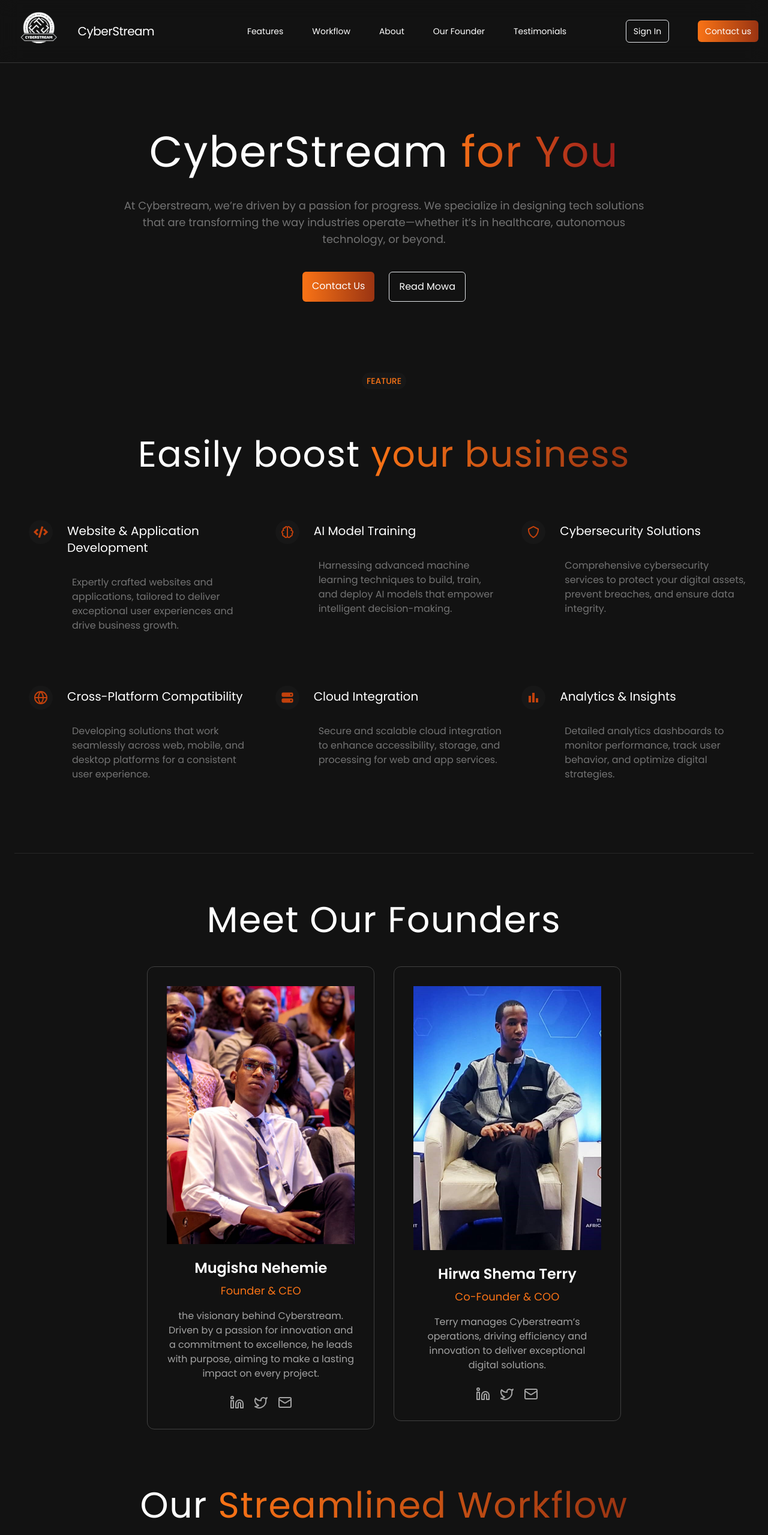
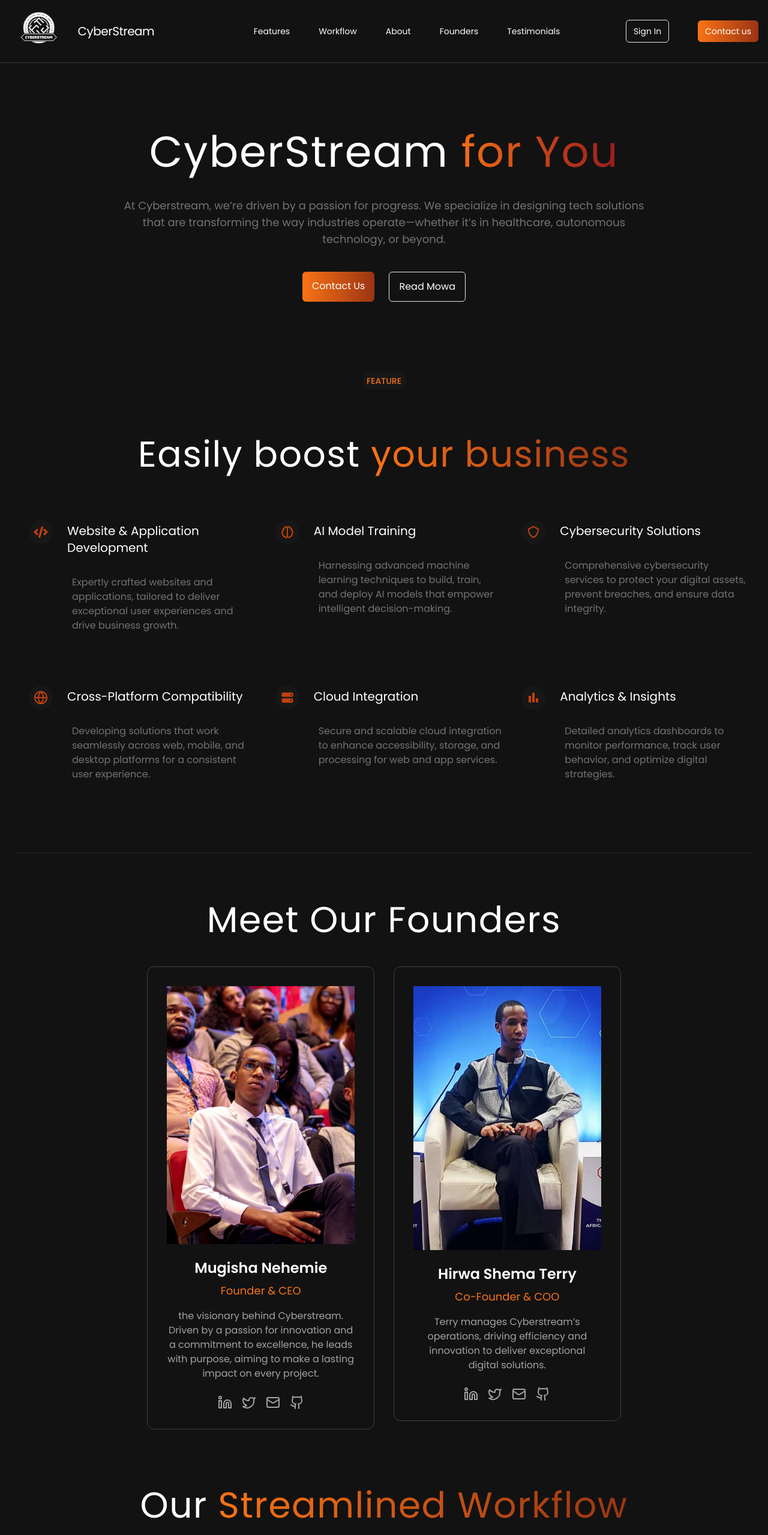
Before and after one commit to hirwaterry/cyberstream, a React (Vite) app: page / in a window 1280 px wide. Shown: the top 2559 px of the page at 60% size. Built offline with nearby package versions, Linux system fonts and the light colour scheme.

Commit message:
about
about

```diff
--- a/src/components/AboutUs.jsx
+++ b/src/components/AboutUs.jsx
@@ -2,9 +2,10 @@ import React from "react";
 import { FaRegHandshake, FaAward, FaUserTie } from "react-icons/fa"; // Core values icons
 import { aboutUsData } from "../constants"; // Data from constants.js
 
+
 const AboutUs = () => {
   return (
-    <div className="py-20 bg-neutral-900 text-white">
+    <div className="py-20 px-20 bg-neutral-900 text-white">
       {/* Header Section */}
       <div className="max-w-7xl mx-auto px-6 text-center mb-16">
         <h2 className="text-3xl sm:text-5xl lg:text-6xl tracking-wide mb-4">
--- a/src/components/Founders.jsx
+++ b/src/components/Founders.jsx
@@ -1,5 +1,6 @@
-import { Linkedin, Twitter, Mail } from "lucide-react"; // Import social icons
+import { Linkedin, Twitter, Mail, Github } from "lucide-react"; // Import social icons
 import { founderProfiles } from "../constants"; // Replace `pricingOptions` with `founderProfiles`
+import { Link } from "react-router-dom";
 
 const Profiles = () => {
   return (
@@ -46,6 +47,15 @@ const Profiles = () => {
                     <Mail className="text-neutral-400 hover:text-orange-500" />
                   </a>
                 )}
+                {profile.github && (
+                  <Link
+                    to={profile.github}
+                    target="_blank"
+                    rel="noopener noreferrer"
+                  >
+                    <Github className="text-neutral-400 hover:text-orange-500" />
+                  </Link>
+                )}
               </div>
             </div>
           </div>
--- a/src/components/Navbar.jsx
+++ b/src/components/Navbar.jsx
@@ -12,7 +12,7 @@ const Navbar = () => {
   };
 
   return (
-    <nav className="sticky top-0 z-50 py-3 backdrop-blur-lg border-b border-neutral-700/80">
+    <nav className="sticky top-0 z-50 py-3 backdrop-blur-sm border-b border-neutral-700/80">
       <div className="container px-4 mx-auto relative lg:text-sm">
         <div className="flex justify-between items-center">
           <div className="flex items-center flex-shrink-0">
@@ -23,8 +23,9 @@ const Navbar = () => {
             {navItems.map((item, index) => (
               <li key={index}>
                 <Link
-                  to={`#${item.label.toLowerCase()}`}
+                  to={`${item.href.toLowerCase()}`}
                   onClick={(e) => {
+                    if((!item.href.includes('#')) && (location.pathname == '/')) return;
                     e.preventDefault(); // Prevent default link behavior
                     const targetSection = document.getElementById(
                       item.label.toLowerCase()
@@ -78,7 +79,11 @@ const Navbar = () => {
         )}
       </div>
     </nav>
+
+
   );
+
+
 };
 
 export default Navbar;
--- a/src/constants/index.jsx
+++ b/src/constants/index.jsx
@@ -58,6 +58,7 @@ export const founderProfiles = [
     linkedin: "https://www.linkedin.com/in/nehemie-mugisha-799a7326b?utm_source=share&utm_campaign=share_via&utm_content=profile&utm_medium=android_app  ",
     twitter: "https://x.com/MugishaNehemie",
     email: "nehemiemugisha06@gmail.com",
+    github: "https://github.com/nehemiemugisha",
   },
   {
     name: "Hirwa Shema Terry",
@@ -67,6 +68,7 @@ export const founderProfiles = [
     linkedin: "https://www.linkedin.com/in/terry-hirwa/",
     twitter: "https://x.com/HirwaTerry",
     email: "hirwa.terry@gmail.com",
+    github: "https://github.com/hirwaterry",
   },
 
   // Add more profiles as needed
@@ -116,7 +118,7 @@ export const navItems = [
   { label: "Features", href: "#features" },
   { label: "Workflow", href: "#workflow" },
   { label: "About", href: "/about" },
-  { label: "Our Founder", href: "#founders" },
+  { label: "Founders", href: "#founders" },
   { label: "Testimonials", href: "#testimonials" },
 ];
 
--- a/src/pages/Home.jsx
+++ b/src/pages/Home.jsx
@@ -7,7 +7,6 @@ import Pricing from "../components/Pricing";
 import Testimonials from "../components/Testimonials";
 import Founders from "../components/Founders";
 import AboutUs from "../components/AboutUs";
-
 
 const App = () => {
   return (
```
